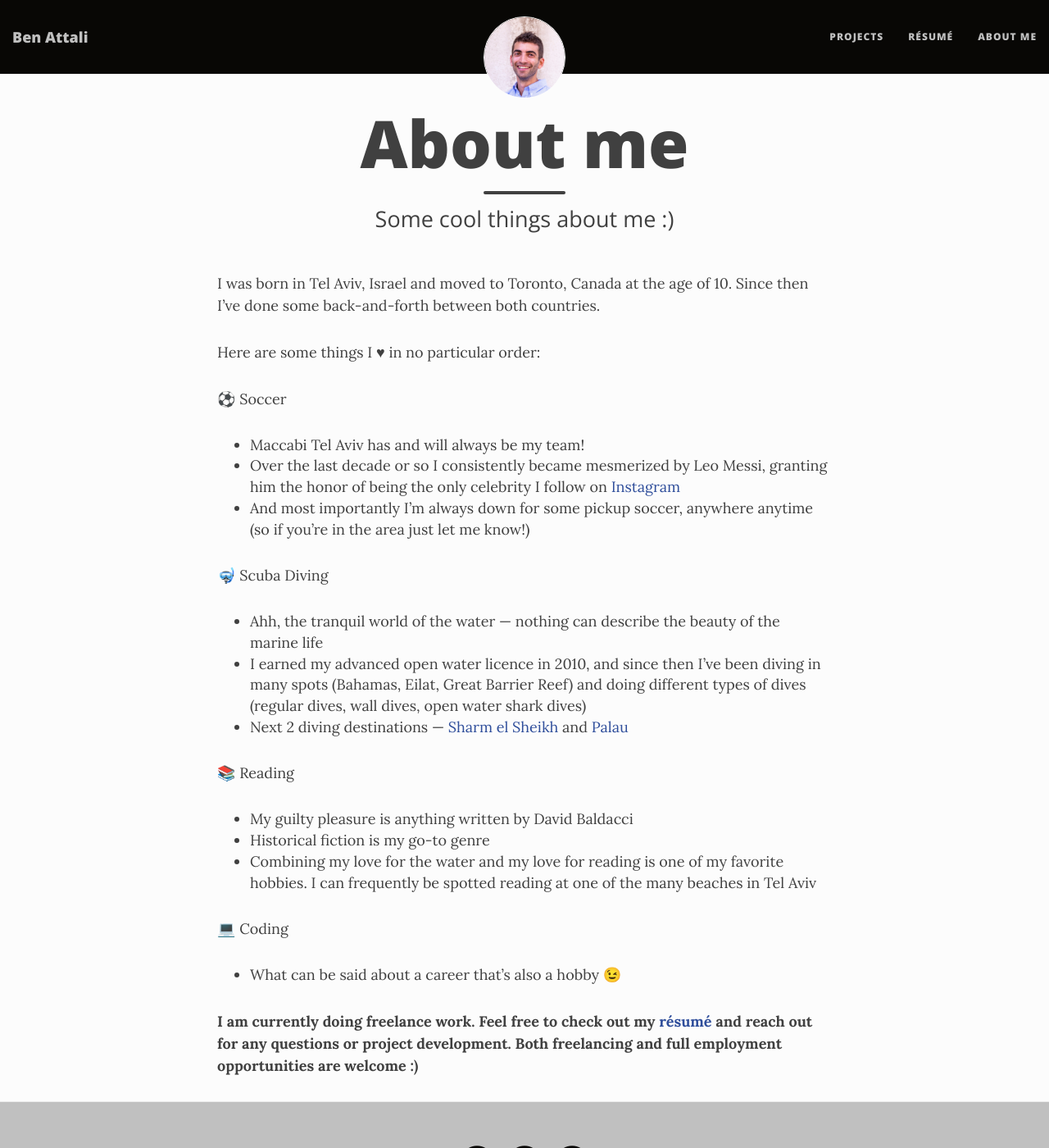
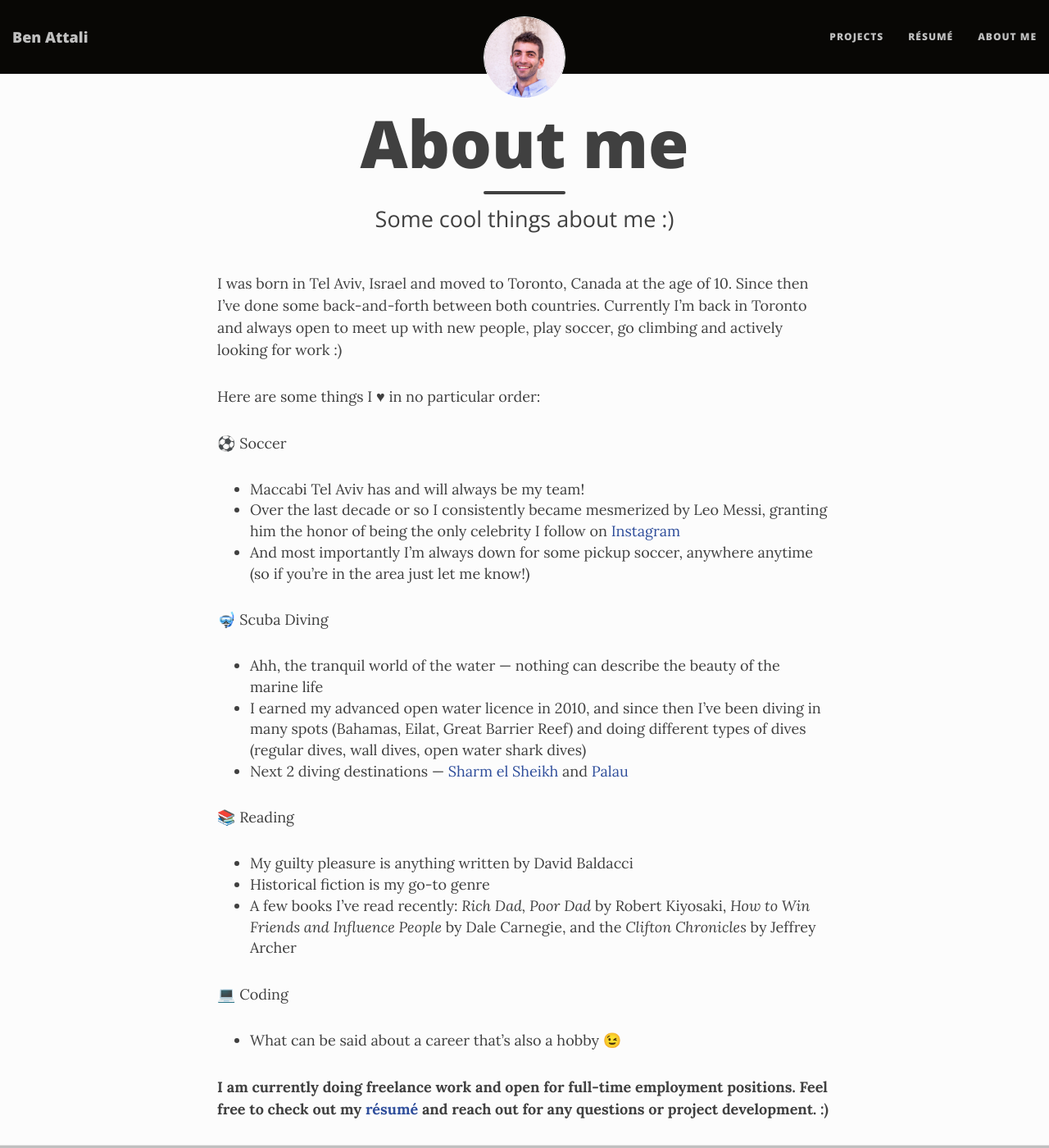
Before and after one commit to benattali/benattali.github.io, a Jekyll site: the page built from aboutme.md, in a window 1280 px wide and 1400 px high. Shown: the whole window at 82% size. Built offline with Jekyll 4.4.1, drawn with Linux system fonts in a browser that asks for light colours; nearby versions of some CDN libraries.

Commit message:
Update aboutme.md

```diff
--- a/aboutme.md
+++ b/aboutme.md
@@ -4,7 +4,7 @@ title: About me
 subtitle: Some cool things about me :)
 ---
 
-I was born in Tel Aviv, Israel and moved to Toronto, Canada at the age of 10. Since then I've done some back-and-forth between both countries.
+I was born in Tel Aviv, Israel and moved to Toronto, Canada at the age of 10. Since then I've done some back-and-forth between both countries. Currently I'm back in Toronto and always open to meet up with new people, play soccer, go climbing and actively looking for work :)
 
 
 Here are some things I ♥ in no particular order:
@@ -25,10 +25,10 @@ Here are some things I ♥ in no particular order:
 📚 Reading
 * My guilty pleasure is anything written by David Baldacci
 * Historical fiction is my go-to genre
-* Combining my love for the water and my love for reading is one of my favorite hobbies. I can frequently be spotted reading at one of the many beaches in Tel Aviv
+* A few books I've read recently: <em>Rich Dad, Poor Dad</em> by Robert Kiyosaki, <em>How to Win Friends and Influence People</em> by Dale Carnegie, and the <em>Clifton Chronicles</em> by Jeffrey Archer
 
 
 💻 Coding
 * What can be said about a career that's also a hobby 😉
 
-**I am currently doing freelance work. Feel free to check out my [résumé](https://benattali.github.io/resume) and reach out for any questions or project development. Both freelancing and full employment opportunities are welcome :)**
+**I am currently doing freelance work and open for full-time employment positions. Feel free to check out my [résumé](https://benattali.github.io/resume) and reach out for any questions or project development. :)**
```
